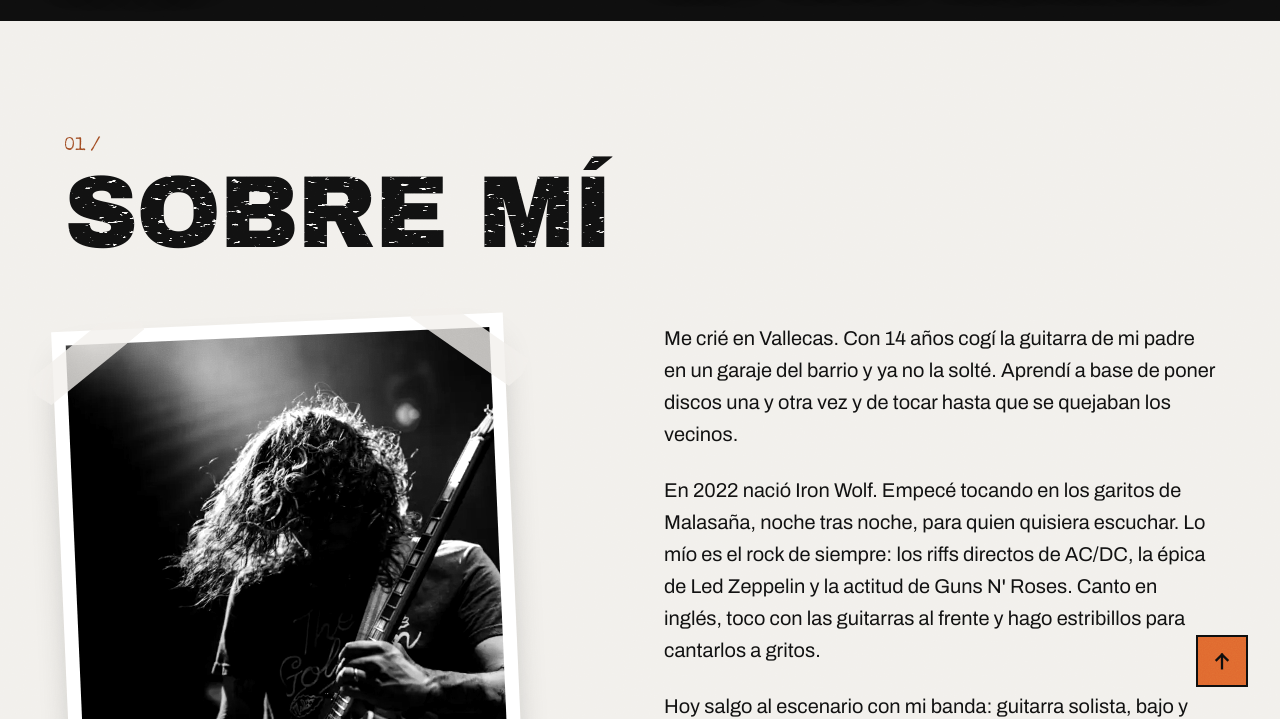
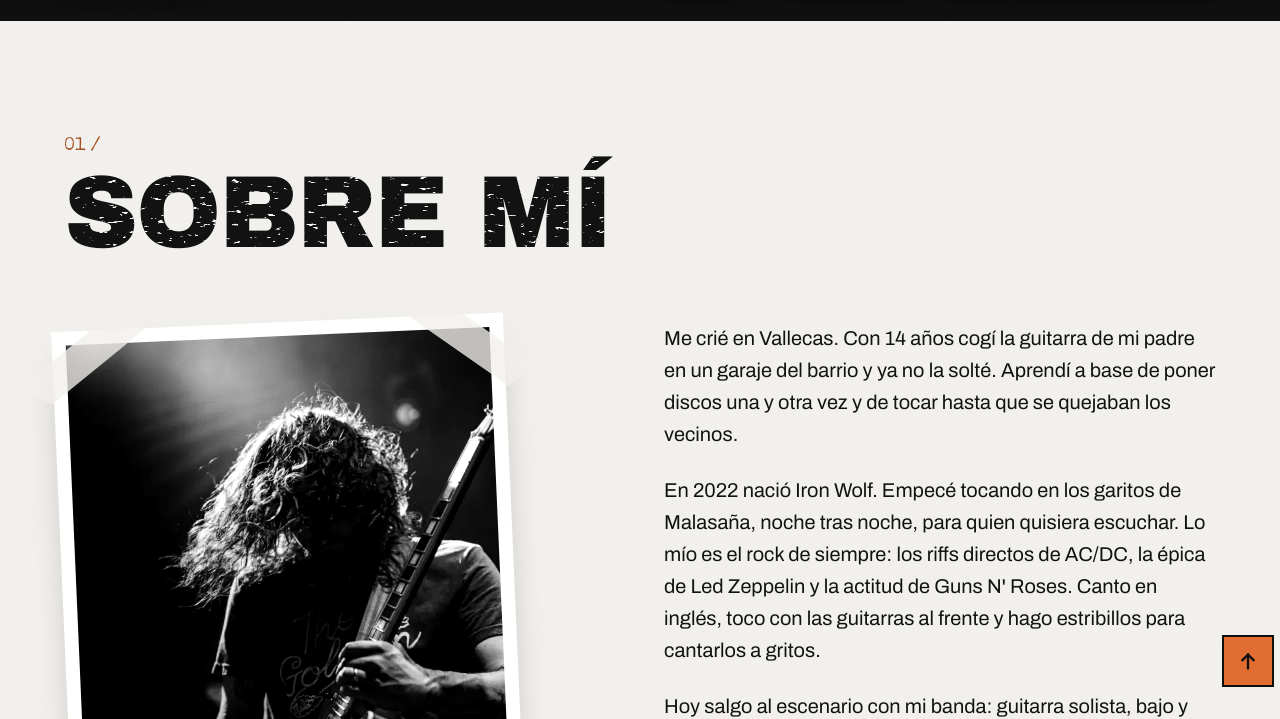
Before and after one commit to 4GeeksAcademy/aie-pt-7-web-artist-mateore1330-commits, a plain HTML site: page index.html in a window 1280 px wide. Both pictures are taken after a click on the link "SOBRE MÍ". Shown: the part 779-1498 px from the top of the page. Drawn offline with nearby package versions, Linux system fonts and the light colour scheme.

Commit message:
fix: keep back to top button from covering content

```diff
--- a/styles.css
+++ b/styles.css
@@ -60,6 +60,11 @@
 }
 
 html {
+  /* Hueco para la cabecera fija (arriba) y el botón "Volver al inicio"
+     (abajo): al saltar a un ancla o moverse con el teclado, el navegador
+     no deja nada debajo de ellos (WCAG 2.2, 2.4.11) */
+  scroll-padding-top: var(--header-height);
+  scroll-padding-bottom: 84px;
   -webkit-text-size-adjust: 100%;
   text-size-adjust: 100%;
 }
@@ -139,9 +144,6 @@ address {
 .section {
   position: relative;
   min-height: 100svh;
-  /* La cabecera es fija: al saltar a una sección, el título queda debajo de
-     ella y no tapado */
-  scroll-margin-top: var(--header-height);
 }
 
 
@@ -1371,9 +1373,20 @@ html:has(#menu:target) {
     column-gap: 40px;
   }
 
+  /* El botón va dentro del margen lateral de 64px: no tapa el contenido */
   .to-top {
-    right: 32px;
+    right: 6px;
     bottom: 32px;
+  }
+
+  /* Y aparece al final de la portada, no solo en la recta final. "body"
+     sube la especificidad para ganar a la regla de móvil del bloque 8, que
+     va después en el archivo. */
+  @supports (animation-timeline: scroll()) {
+    body .to-top {
+      animation-timeline: scroll(root);
+      animation-range: 60svh 80svh;
+    }
   }
 
   /* Escritorio: el menú se ve siempre en línea y sin botones, aunque la
@@ -1589,13 +1602,22 @@ html:has(#menu:target) {
   }
 }
 
-/* La portada mide 100svh: el botón aparece entre el 60 % y el 80 % de su
-   altura, cuando ya se está entrando en Sobre mí */
-@supports (animation-timeline: scroll()) {
+/* Móvil: el botón tapa contenido (no hay margen lateral), así que solo
+   aparece en la recta final, al llegar a Próximas presentaciones. En
+   escritorio (bloque 7) aparece al final de la portada. */
+@supports (animation-timeline: view()) and (timeline-scope: --a) {
+  html {
+    timeline-scope: --shows;
+  }
+
+  .shows {
+    view-timeline: --shows block;
+  }
+
   .to-top {
     animation: to-top-in linear both;
-    animation-timeline: scroll(root);
-    animation-range: 60svh 80svh;
+    animation-timeline: --shows;
+    animation-range: entry 40% entry 60%;
   }
 }
 
```
